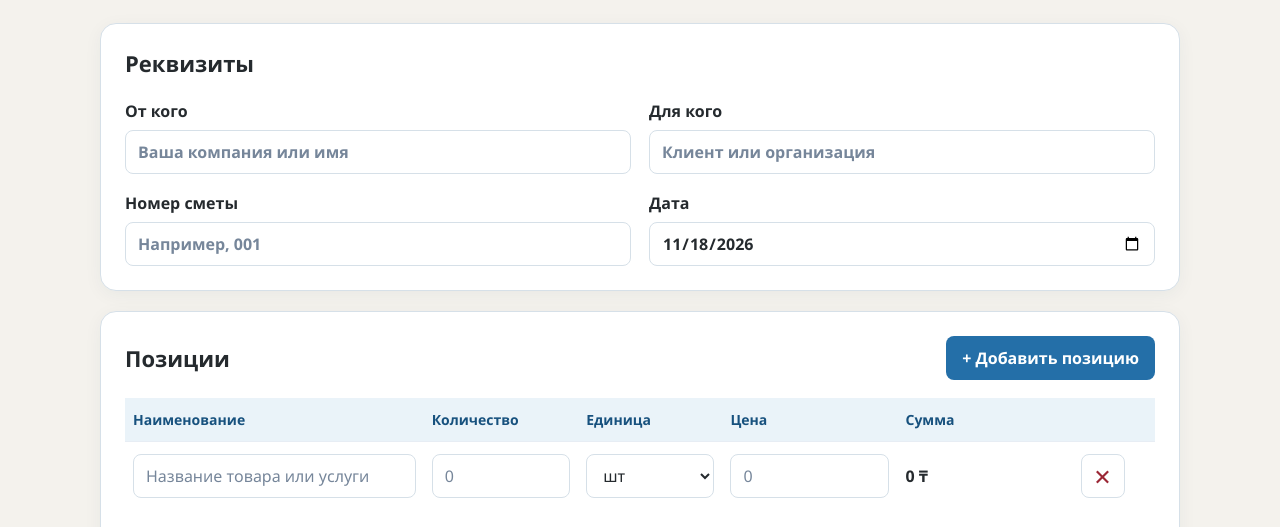
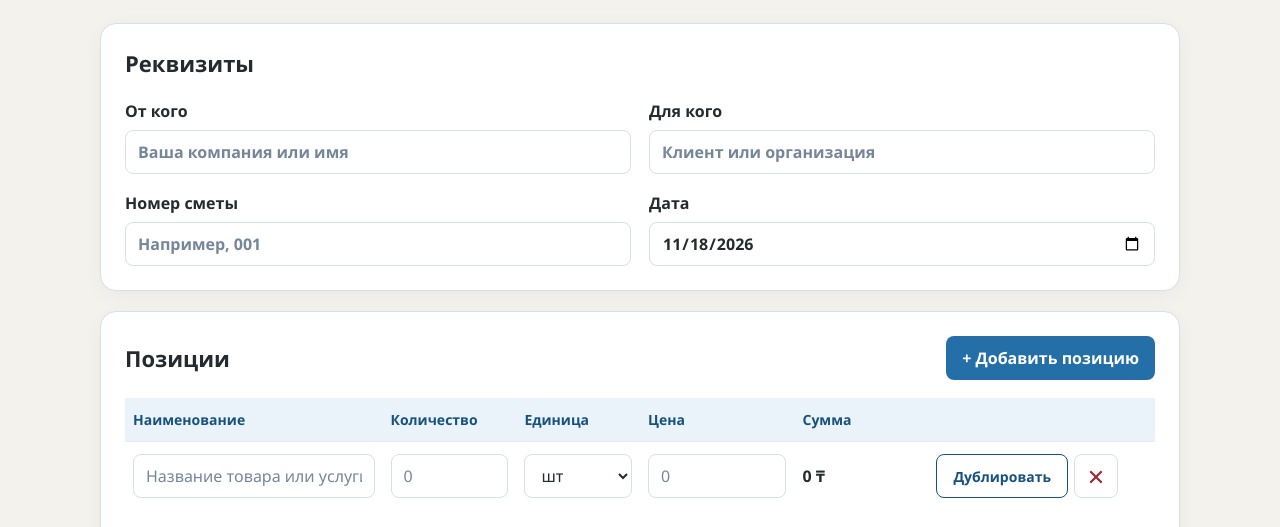
Before and after one commit to altynai8706-crypto/smeta01, a plain HTML site: page index.html in a window 1280 px wide. Shown: the part 273-800 px from the top of the page. Drawn offline with Linux system fonts and the light colour scheme.

Commit message:
Добавить дублированние позиции

```diff
--- a/index.html
+++ b/index.html
@@ -71,7 +71,7 @@
                 <th scope="col" data-i18n="unit">Единица</th>
                 <th scope="col" data-i18n="price">Цена</th>
                 <th scope="col" data-i18n="sum">Сумма</th>
-                <th scope="col"><span class="visually-hidden" data-i18n="remove">Удалить</span></th>
+                <th scope="col"><span class="visually-hidden" data-i18n="rowActions">Действия</span></th>
               </tr>
             </thead>
             <tbody id="positions"></tbody>
--- a/script.js
+++ b/script.js
@@ -35,6 +35,7 @@ const translations = {
     languageLabel: "Язык интерфейса", details: "Реквизиты", from: "От кого", to: "Для кого",
     estimateNumber: "Номер сметы", date: "Дата", positions: "Позиции", name: "Наименование",
     quantity: "Количество", unit: "Единица", price: "Цена", sum: "Сумма", remove: "Удалить",
+    rowActions: "Действия", duplicate: "Дублировать", duplicatePosition: "Дублировать позицию",
     addPosition: "+ Добавить позицию", discountPercent: "Скидка, %", vatPercent: "НДС, %",
     currency: "Валюта", totalLabel: "Итог сметы", discount: "Скидка",
     discountedSum: "Сумма со скидкой", vat: "НДС", grandTotal: "Итого к оплате",
@@ -54,6 +55,7 @@ const translations = {
     languageLabel: "Интерфейс тілі", details: "Деректемелер", from: "Кімнен", to: "Кімге",
     estimateNumber: "Смета нөмірі", date: "Күні", positions: "Позициялар", name: "Атауы",
     quantity: "Саны", unit: "Өлшем бірлігі", price: "Бағасы", sum: "Сомасы", remove: "Өшіру",
+    rowActions: "Әрекеттер", duplicate: "Көшірмелеу", duplicatePosition: "Позицияны көшірмелеу",
     addPosition: "+ Позиция қосу", discountPercent: "Жеңілдік, %", vatPercent: "ҚҚС, %",
     currency: "Валюта", totalLabel: "Смета қорытындысы", discount: "Жеңілдік",
     discountedSum: "Жеңілдіктен кейінгі сома", vat: "ҚҚС", grandTotal: "Төленетін жалпы сома",
@@ -85,7 +87,7 @@ function unitLabel(value) {
 }
 
 function translateRow(row) {
-  ["name", "quantity", "unit", "price", "sum", "remove"].forEach((key, index) => {
+  ["name", "quantity", "unit", "price", "sum", "rowActions"].forEach((key, index) => {
     row.cells[index].dataset.label = t(key);
   });
   row.querySelector(".name-input").placeholder = t("namePlaceholder");
@@ -93,6 +95,7 @@ function translateRow(row) {
   row.querySelector('.unit-select option[value="час"]').textContent = t("unitHour");
   row.querySelector('.unit-select option[value="услуга"]').textContent = t("unitService");
   row.querySelector(".remove-button").title = t("removePosition");
+  row.querySelector(".duplicate-button").textContent = t("duplicate");
 }
 
 function updateLanguage() {
@@ -148,6 +151,7 @@ function updateLabels() {
     row.querySelector(".unit-select").setAttribute("aria-label", `${t("unit")}, № ${number}`);
     row.querySelector(".price-input").setAttribute("aria-label", `${t("price")}, № ${number}`);
     row.querySelector(".remove-button").setAttribute("aria-label", `${t("removePosition")} № ${number}`);
+    row.querySelector(".duplicate-button").setAttribute("aria-label", `${t("duplicatePosition")} № ${number}`);
   });
 }
 
@@ -180,7 +184,7 @@ function recalculate() {
   vatRow.hidden = vat === 0;
 }
 
-function addPosition(focusName = true) {
+function addPosition(focusName = true, afterRow = null) {
   const row = document.createElement("tr");
   row.innerHTML = `
     <td data-label="Наименование"><input class="name-input" type="text" placeholder="Название товара или услуги"><span class="print-value print-name"></span></td>
@@ -188,13 +192,15 @@ function addPosition(focusName = true) {
     <td data-label="Единица"><select class="unit-select"><option value="шт">шт</option><option value="час">час</option><option value="услуга">услуга</option></select><span class="print-value print-unit"></span></td>
     <td data-label="Цена"><input class="price-input" type="text" inputmode="decimal" placeholder="0"><span class="print-value print-price"></span></td>
     <td data-label="Сумма"><output class="row-total">0 ₸</output></td>
-    <td data-label="Удалить"><button class="remove-button" type="button" title="Удалить позицию">✕</button></td>
+    <td data-label="Действия"><div class="row-actions"><button class="secondary-button duplicate-button" type="button">Дублировать</button><button class="remove-button" type="button" title="Удалить позицию">✕</button></div></td>
   `;
-  positions.append(row);
+  if (afterRow) afterRow.after(row);
+  else positions.append(row);
   translateRow(row);
   updateLabels();
   recalculate();
   if (focusName) row.querySelector(".name-input").focus();
+  return row;
 }
 
 function syncPrintDocument() {
@@ -405,6 +411,18 @@ positions.addEventListener("keydown", (event) => {
 });
 
 positions.addEventListener("click", (event) => {
+  const duplicateButton = event.target.closest(".duplicate-button");
+  if (duplicateButton) {
+    const source = duplicateButton.closest("tr");
+    const copy = addPosition(false, source);
+    ["name-input", "quantity-input", "unit-select", "price-input"].forEach((className) => {
+      copy.querySelector(`.${className}`).value = source.querySelector(`.${className}`).value;
+    });
+    recalculate();
+    saveDraft();
+    copy.querySelector(".name-input").focus();
+    return;
+  }
   const button = event.target.closest(".remove-button");
   if (!button) return;
   const row = button.closest("tr");
--- a/styles.css
+++ b/styles.css
@@ -86,16 +86,18 @@ button { min-height: 44px; min-width: 44px; cursor: pointer; }
 }
 .add-button:hover { background: var(--accent); }
 .table-scroll { overflow-x: auto; }
-table { width: 100%; min-width: 750px; border-collapse: collapse; table-layout: fixed; }
+table { width: 100%; min-width: 900px; border-collapse: collapse; table-layout: fixed; }
 th { padding: 12px 8px; text-align: left; color: var(--accent); background: #eaf3f9; font-size: 14px; font-weight: 700; }
 td { padding: 12px 8px; border-top: 1px solid #e7edf4; vertical-align: middle; }
-th:first-child { width: 29%; }
-th:nth-child(2) { width: 15%; }
-th:nth-child(3) { width: 14%; }
-th:nth-child(4) { width: 17%; }
-th:nth-child(5) { width: 17%; }
-th:last-child { width: 8%; }
+th:first-child { width: 25%; }
+th:nth-child(2) { width: 13%; }
+th:nth-child(3) { width: 12%; }
+th:nth-child(4) { width: 15%; }
+th:nth-child(5) { width: 13%; }
+th:last-child { width: 22%; }
 .row-total { display: block; font-weight: 700; white-space: nowrap; }
+.row-actions { display: flex; align-items: center; gap: 6px; }
+.duplicate-button { min-height: 44px; padding: 8px 10px; font-size: 14px; white-space: nowrap; }
 .remove-button {
   display: grid;
   place-items: center;
@@ -182,6 +184,8 @@ th:last-child { width: 8%; }
   [data-theme="dark"] .adjustments { border-color: #3b566c; }
   [data-theme="dark"] .remove-button { background: #24384c; border-color: #6e879a; color: #ffb9b9; }
   [data-theme="dark"] .remove-button:hover { background: #49313c; }
+  [data-theme="dark"] .duplicate-button { background: #1a2b3d; color: var(--accent); border-color: #6e9fc1; }
+  [data-theme="dark"] .duplicate-button:hover { background: #28445d; }
   [data-theme="dark"] .add-button:hover { background: #17517e; }
   [data-theme="dark"] .grand-total-row { border-top-color: #5a758b; }
   [data-theme="dark"] .copy-status { color: #9be4b4; }
@@ -206,6 +210,7 @@ th:last-child { width: 8%; }
   td::before { content: attr(data-label); color: #526174; font-size: 14px; font-weight: 600; }
   td:last-child { justify-items: end; }
   td:last-child::before { display: none; }
+  .row-actions { flex-wrap: wrap; justify-content: flex-end; }
   .adjustments { grid-template-columns: 1fr; gap: 16px; }
   .total-card { padding: 20px; }
   .total-row { align-items: flex-start; }
```
